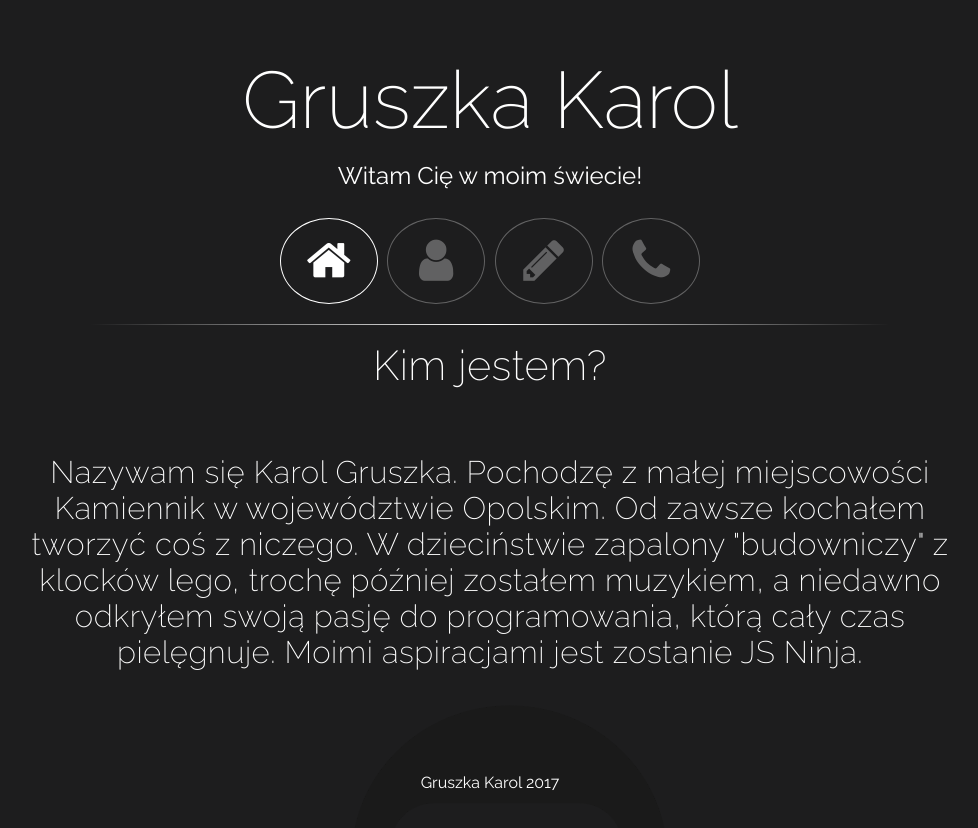
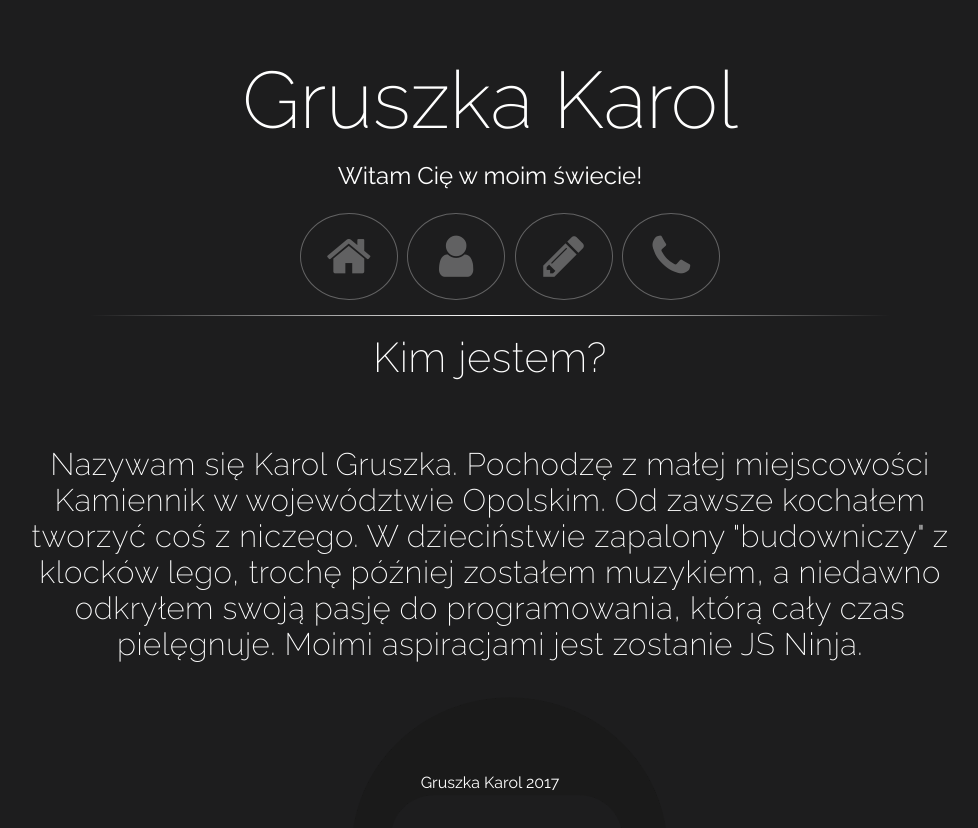
Before and after one commit to gruszkakarol/portfolio-stare-, a plain HTML site: page index.html in a window 1280 px wide. Shown: the top 828 px of the page, without its empty margins (150-1128 px from the left). Drawn offline with nearby package versions, Linux system fonts and the light colour scheme.

Commit message:
Add files via upload

```diff
--- a/css/style.css
+++ b/css/style.css
@@ -68,7 +68,14 @@ html,body{
 	left:0;
 
 }
-.nav_menu_button{
+.nav_menu_list{
+	display:flex;
+	justify-content: center;
+	align-items: center;
+	list-style-type: none;
+	flex-wrap:wrap;
+}
+.nav_menu_item{
 border-radius:50%;
 margin:0.1em;
 background-color: transparent;
@@ -81,12 +88,12 @@ transition: all 0.3s ease-in-out;
 outline:none;
 cursor:pointer;
 }
-.nav_menu_button:hover, .nav_menu_button:focus{
+.nav_menu_item:hover, .nav_menu_item:focus{
 	opacity:1;
 	transition: all 0.3s ease-in-out;
 	outline:none;
 }
-.nav_menu_button:active{
+.nav_menu_item:active{
 	outline:none;
 }
 .section_homepage{
@@ -303,13 +310,13 @@ position:absolute;
 .header_text{
 	display:none;
 }
-.nav_menu_button{
+.nav_menu_item{
 font-size:2.5em;
 }
 
 }
 @media(max-width:360px){
-	.nav_menu_button{
+	.nav_menu_item{
 		font-size:2em;
 	}
 }
--- a/index.html
+++ b/index.html
@@ -22,14 +22,16 @@
 		</div>
 	</header>
 	<nav class="nav_menu">
-	<button class="nav_menu_button active_button"  title="Strona główna"><span class="nav_menu_button_icon icon-home"></span><span class="visuallyhidden">Home</span> </button>
-	<button class="nav_menu_button"	title="O mnie"><span class="nav_menu_button_icon icon-user"></span></button>
-	<button class="nav_menu_button"	title="Portfolio"><span class="nav_menu_button_icon icon-pencil"></span></button>
-	<button class="nav_menu_button"	title="Kontakt"><span class="nav_menu_button_icon icon-phone"></span></button>
+		<ul class="nav_menu_list">
+	<li><a href="#Strona_Glowna" class="nav_menu_item" title="Strona główna"><span class="nav_menu_button_icon icon-home"></span><span class="visuallyhidden">Strona Główna</span></a></li>
+	<li><a href="#O_mnie"  			class="nav_menu_item" title="O mnie"> 		<span class="nav_menu_button_icon icon-user"></span><span class="visuallyhidden">O Mnie</span></a></li>
+	<li><a href="#Portfolio"  	class="nav_menu_item" title="Portfolio">			<span class="nav_menu_button_icon icon-pencil"></span><span class="visuallyhidden">Portfolio</span></a></li>
+	<li><a href="#Kontakt"			class="nav_menu_item" title="Kontakt"> 	<span class="nav_menu_button_icon icon-phone"></span><span class="visuallyhidden">Kontakt</span></a></li>
+		</ul>
 	</nav>
 	<section aria-live="polite" class="sections">
 
-	<section class="section_homepage">
+	<section id="Strona_Glowna" class="section_homepage">
 
 	<h2 class="section_heading"> Kim jestem? </h2>
 	<p class="section_about_text">Nazywam się Karol Gruszka. Pochodzę z małej miejscowości Kamiennik w województwie Opolskim. Od zawsze kochałem tworzyć coś z niczego. W dzieciństwie zapalony "budowniczy" z klocków lego, trochę później zostałem muzykiem, a niedawno odkryłem swoją pasję do programowania, którą cały czas pielęgnuje. Moimi aspiracjami jest zostanie JS Ninja. </p>
@@ -39,7 +41,7 @@
 	</section>
 
 
-	<section class="section_about hidden">
+	<section id="Umiejetnosci" class="section_about hidden">
 	<h3 class="section_about_heading">Moje umiejętności:</h3>
 	<div class="section_about_skillset">
 	<span class="section_about_item devicon-html5-plain-wordmark" aria-hidden="true"></span>
@@ -52,7 +54,7 @@
 	<a href="https://github.com/Sniadekk" class="section_about_content_link"><span class="section_about_content_item devicon-github-plain-wordmark" aria-hidden="true"></span></a>
 	</section>
 
-	<section class="section_portfolio hidden">
+	<section id="Portfolio" class="section_portfolio hidden">
 	<h4 class="section_portfolio_heading">Moje prace:</h4>
 	<div class="section_portfolio_collection">
 	<div class="section_portfolio_item calculator">
--- a/script.js
+++ b/script.js
@@ -6,7 +6,7 @@ buttons()
 
 function buttons(){
 var get_menu=document.querySelector('.nav_menu');
-var get_buttons=get_menu.querySelectorAll('.nav_menu_button');
+var get_buttons=get_menu.querySelectorAll('.nav_menu_item');
 for(i=0;i<get_buttons.length;i++){
 
 	var sections=['.section_homepage','.section_about','.section_portfolio','.section_contact'];
```
